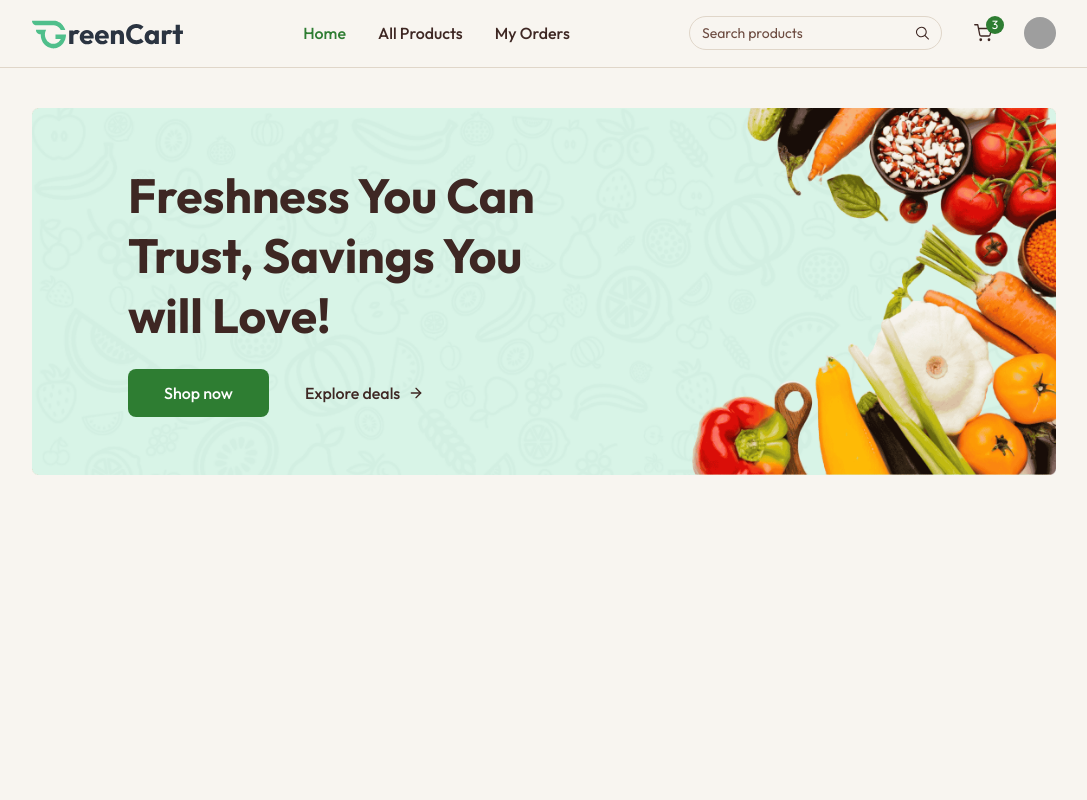
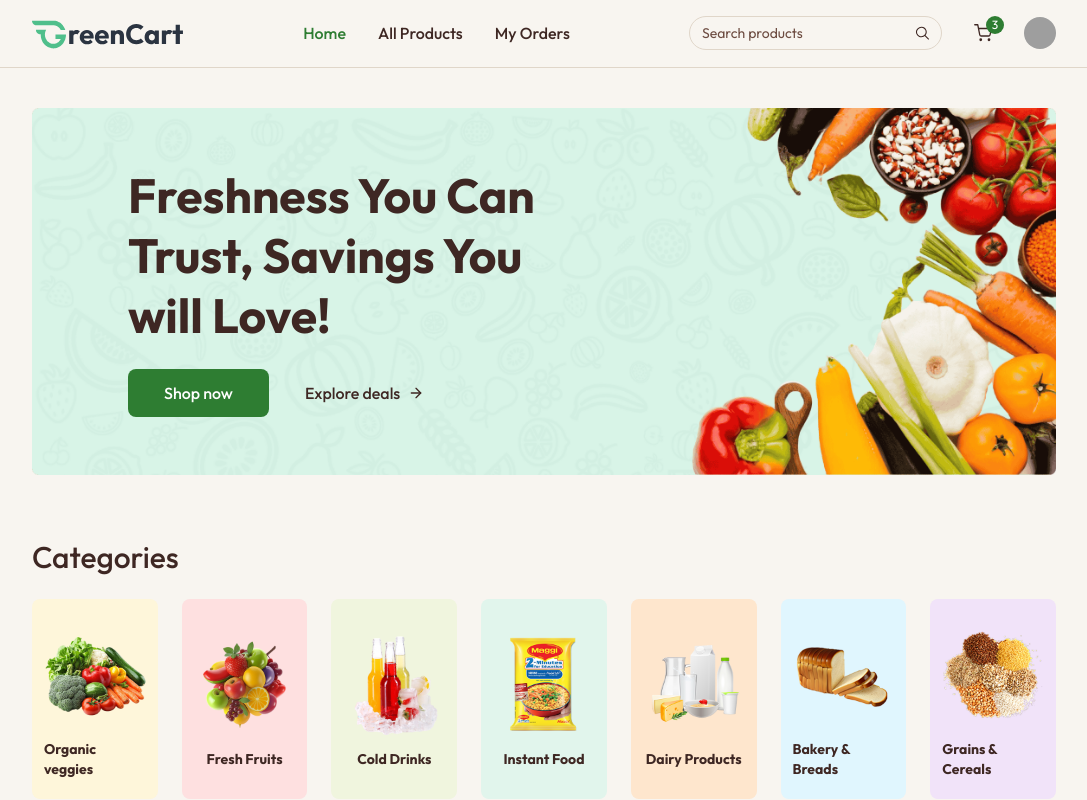
Before and after one commit to KhoaHo1207/e-commerce-greencart, a Next.js app in the folder client/: page / in a window 1280 px wide. Shown: the whole page, without its empty margins (96-1183 px from the left). Built offline with nearby package versions, Linux system fonts and the light colour scheme; grey boxes are pictures that could not be loaded.

Commit message:
[client] feat: categories in homepage

```diff
--- /dev/null
+++ b/client/app/(home)/_components/categories.tsx
@@ -0,0 +1,31 @@
+import { categories } from "@/constants/assets";
+import Image from "next/image";
+import Link from "next/link";
+
+export default function Categories() {
+  return (
+    <div className="mt-16">
+      <p className="text-2xl md:text-3xl font-medium">Categories</p>
+      <div className="grid grid-cols-2 sm:grid-cols-3 md:grid-cols-5 lg:grid-cols-6 xl:grid-cols-7 mt-6 gap-6">
+        {categories.map((category, index) => {
+          const path = category.path.toLowerCase().replace(" ", "-");
+          return (
+            <Link
+              className={`group cursor-pointer py-5 px-3 gap-2 rounded-lg flex flex-col justify-center items-center `}
+              key={index}
+              style={{ backgroundColor: category.bgColor }}
+              href={`/products?category=${path}`}
+            >
+              <Image
+                src={category.image}
+                alt={category.text}
+                className="group-hover:scale-108 transition max-w-28"
+              />
+              <p className="text-sm font-bold">{category.text}</p>
+            </Link>
+          );
+        })}
+      </div>
+    </div>
+  );
+}
--- a/client/app/(home)/page.tsx
+++ b/client/app/(home)/page.tsx
@@ -1,9 +1,11 @@
+import Categories from "./_components/categories";
 import Mainbanner from "./_components/main-banner";
 
 export default function HomePage() {
   return (
     <div className="mt-10">
       <Mainbanner />
+      <Categories />
     </div>
   );
 }
```
